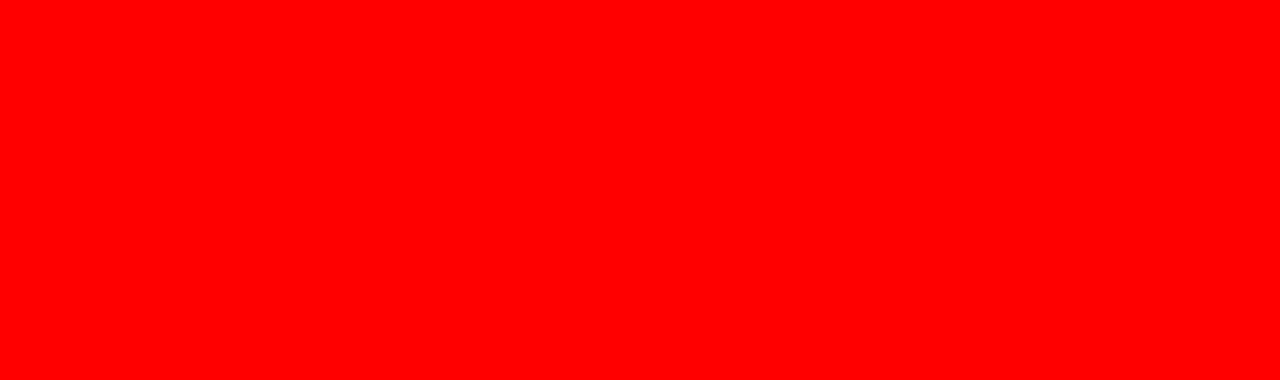
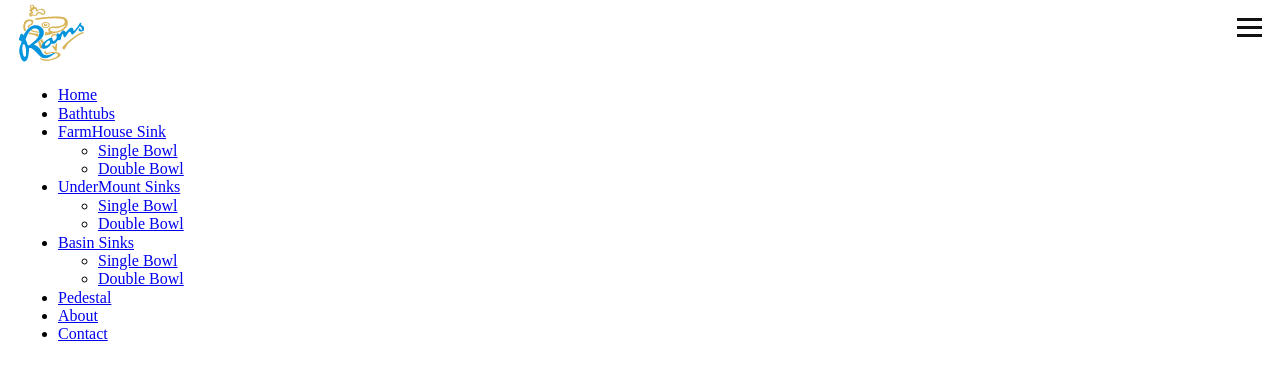
Before and after one commit to BilalAhmedim/rams-static, a website: page App/index.html in a window 1280 px wide. Drawn offline with nearby package versions, Linux system fonts and the light colour scheme; files that its build step writes are made by us from their sources.

Commit message:
navigation work in progress

```diff
--- /dev/null
+++ b/App/css/_partials/_global.pcss
@@ -0,0 +1,9 @@
+*{
+  box-sizing: border-box;
+}
+body{
+  padding: 0;
+}
+.wrapper{
+  padding: 0 18px;
+}
--- /dev/null
+++ b/App/css/_partials/_navigation.pcss
@@ -0,0 +1,56 @@
+.navigation{
+
+  .brand{
+    width: 66px;
+    height: 66px;
+    overflow: hidden;
+    display: inline-block;
+    &__graphic{
+      width: 100%;
+      height: 100%;
+      text-indent: -9999px;
+      background: url('./assets/logo.png');
+    }
+  }
+  .nav-menu{
+    width: 25px;
+    height: 19px;
+    position: absolute;
+    top: 18px;
+    right: 18px;
+    z-index: 10;
+
+    &::before{
+      content: "";
+      width: 25px;
+      height: 3px;
+      position: absolute;
+      top: 0;
+      left: 0;
+      background: #111;
+      transition: transform .3s ease-in-out;
+    }
+
+    &__middle{
+      width: 25px;
+      height: 3px;
+      position: absolute;
+      top: 8px;
+      left: 0;
+      background: #111;
+      transition: transform .3s ease-in-out;
+    }
+
+    &::after{
+      content: "";
+      width: 25px;
+      height: 3px;
+      position: absolute;
+      bottom: 0;
+      left: 0;
+      background: #111;
+      transition: transform .3s ease-in-out;
+    }
+
+  }
+}
--- a/App/css/style.pcss
+++ b/App/css/style.pcss
@@ -1,3 +1,3 @@
-body{
-  background: red;
-}
+@import "normalize.css";
+@import "./_partials/_global.pcss";
+@import "./_partials/_navigation.pcss";
--- a/App/index.html
+++ b/App/index.html
@@ -1,11 +1,50 @@
 <!DOCTYPE html>
-<html lang="en" dir="ltr">
-  <head>
-    <meta charset="utf-8">
-    <title>Home - Rams Site</title>
-    <link rel="stylesheet" href="style.css">
-  </head>
-  <body>
+<html lang="en">
+<head>
+  <meta charset="UTF-8">
+  <meta name="viewport" content="width=device-width, initial-scale=1.0">
+  <meta http-equiv="X-UA-Compatible" content="ie=edge">
+  <title>Rams International</title>
+  <link rel="stylesheet" href="style.css">
+</head>
+<body>
+  <header class="main-header wrapper">
+    <nav class="navigation">
+      <div class="brand">
+        <div class="brand__graphic">Rams International</div>
+      </div>
 
-  </body>
+      <div class="nav-menu">
+        <div class="nav-menu__middle"></div>
+      </div>
+
+      <ul class="nav-menu__item">
+        <li><a href="#">Home</a></li>
+        <li><a href="#">Bathtubs</a></li>
+        <li><a href="#">FarmHouse Sink</a>
+          <ul class="nav-menu__item__sub">
+            <li><a href="#">Single Bowl</a></li>
+            <li><a href="#">Double Bowl</a></li>
+          </ul>
+        </li>
+        <li><a href="#">UnderMount Sinks</a>
+          <ul class="nav-menu__item__sub">
+            <li><a href="#">Single Bowl</a></li>
+            <li><a href="#">Double Bowl</a></li>
+          </ul>
+        </li>
+        <li><a href="#">Basin Sinks</a>
+          <ul class="nav-menu__item__sub">
+            <li><a href="#">Single Bowl</a></li>
+            <li><a href="#">Double Bowl</a></li>
+          </ul>
+        </li>
+        <li><a href="#">Pedestal</a></li>
+        <li><a href="#">About</a></li>
+        <li><a href="#">Contact</a></li>
+      </ul>
+    </nav>
+  </header>
+<script src="./js/App.js"></script>
+</body>
 </html>
--- a/App/js/App.js
+++ b/App/js/App.js
@@ -0,0 +1,9 @@
+// navigation on click
+var
+nav_icon = document.querySelector('.nav-menu');
+
+function navExpand(){
+  console.log("Nav Expanded");
+}
+
+nav_icon.addEventListener('click', navExpand);
--- a/gulpfile.js
+++ b/gulpfile.js
@@ -2,27 +2,50 @@ var
 gulp = require('gulp'),
 postcss = require('gulp-postcss'),
 cssimport = require('postcss-import'),
-nested = require('postcss-nestde'),
+nested = require('postcss-nested'),
 mixin = require('postcss-mixins'),
 vars = require('postcss-simple-vars'),
-rgbahex = require('postcss-hexrgba'),
+hexrgba = require('postcss-hexrgba'),
 watch = require('gulp-watch'),
 autoprefixer = require('autoprefixer'),
 sync = require('browser-sync').create(),
 rename = require('gulp-rename'),
-maps = require('gulp-sourcemaps')
+maps = require('gulp-sourcemaps'),
+plumber = require('gulp-plumber')
 ;
+gulp.task('watch', function(){
+
+  sync.init({
+    server: {
+      baseDir: './App/'
+    },
+    notify: false
+  });
+
+  watch('./App/index.html', function(){
+    sync.reload();
+  });
+  watch('./App/css/**/*.pcss', gulp.series('stream'));
+  watch('./App/js/**/*.js', function(){
+    sync.reload();
+  });
+});
 
 gulp.task('styles', function(){
-  return gulp.src('./App/css/**/*.pcss')
-  .pipe(postcss([cssimport, mixin, nested, vars, hexrgba]))
+  return gulp.src('./App/css/style.pcss')
   .pipe(maps.init())
+  .pipe(postcss([cssimport, mixin, nested, vars, hexrgba, autoprefixer]))
   .pipe(plumber())
   .pipe(rename(
     {
       extname: ".css"
     }
   ))
-  .pipe(maps.write('/'))
-  .pipe(gulp.dest(./))
+  .pipe(maps.write())
+  .pipe(gulp.dest('./App/'))
 });
+
+gulp.task('stream', gulp.series('styles', function(){
+  return gulp.src('./App/style.css')
+  .pipe(sync.stream());
+}))
--- a/package.json
+++ b/package.json
@@ -13,10 +13,12 @@
     "autoprefixer": "^9.4.3",
     "browser-sync": "^2.26.3",
     "gulp": "^4.0.0",
+    "gulp-plumber": "^1.2.1",
     "gulp-postcss": "^8.0.0",
     "gulp-rename": "^1.4.0",
     "gulp-sourcemaps": "^2.6.4",
     "gulp-watch": "^5.0.1",
+    "normalize.css": "^8.0.1",
     "postcss-hexrgba": "^1.0.1",
     "postcss-import": "^12.0.1",
     "postcss-mixins": "^6.2.1",
```
Also changed, not shown: App/assets/logo.png (added), App/style.css (added), 2 other files.
